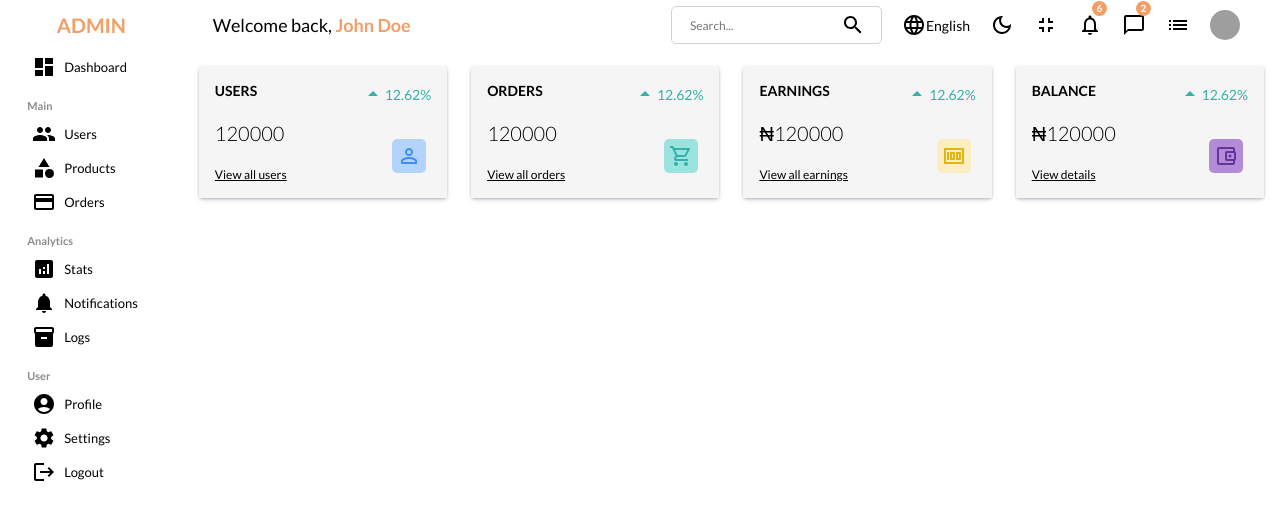
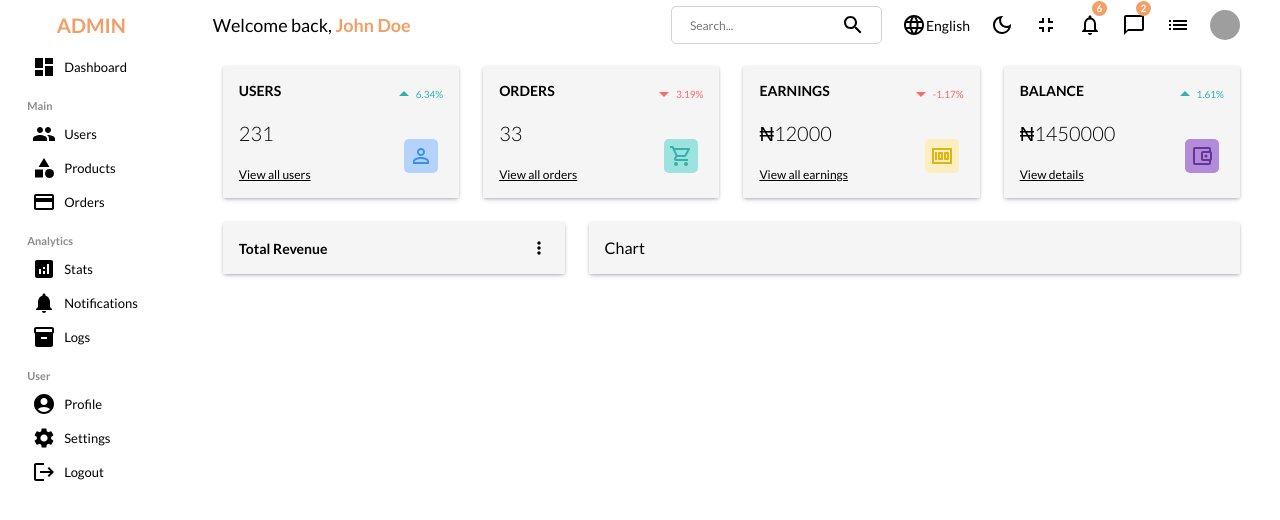
Before and after one commit to ntamiegbe/adminDashboard, a React (Vite) app: page / in a window 1280 px wide. Shown: the top 520 px of the page. Built offline with nearby package versions, Linux system fonts and the light colour scheme; grey boxes are pictures that could not be loaded.

Commit message:
Commit: Creating featured chart component

```diff
--- /dev/null
+++ b/src/components/charts/Chart.jsx
@@ -0,0 +1,12 @@
+import React from 'react'
+import './chart.scss'
+
+const Chart = () => {
+  return (
+    <div className='chart'>
+        Chart
+    </div>
+  )
+}
+
+export default Chart
--- /dev/null
+++ b/src/components/charts/chart.scss
@@ -0,0 +1,7 @@
+.chart {
+    background-color: whitesmoke;
+    box-shadow: rgba(50, 50, 93, 0.25) 0px 2px 5px -1px, rgba(0, 0, 0, 0.3) 0px 1px 3px -1px;
+    border-radius: 1px;
+    flex: 4;
+    padding: 1rem;
+}
--- /dev/null
+++ b/src/components/featured/Featured.jsx
@@ -0,0 +1,21 @@
+import React from 'react'
+import "./featured.scss"
+import { MoreVert } from '@mui/icons-material'
+
+const Featured = () => {
+  return (
+    <div className='featured'>
+      <div className="top">
+        <h1 className="title">Total Revenue</h1>
+        <MoreVert fontSize='small'/>
+      </div>
+      <div className="bottom">
+        <div className="featuredChart">
+
+        </div>
+      </div>
+    </div>
+  )
+}
+
+export default Featured
--- /dev/null
+++ b/src/components/featured/featured.scss
@@ -0,0 +1,18 @@
+.featured {
+    flex: 2;
+    background-color: whitesmoke;
+    box-shadow: rgba(50, 50, 93, 0.25) 0px 2px 5px -1px, rgba(0, 0, 0, 0.3) 0px 1px 3px -1px;
+    border-radius: 1px;
+    padding: 1rem;
+
+    .top {
+        display: flex;
+        justify-content: space-between;
+        align-items: center;
+
+    .title {
+            font-size: 14px;
+            font-weight: 600;
+        }
+    }
+}
--- a/src/components/widget/Widget.jsx
+++ b/src/components/widget/Widget.jsx
@@ -1,6 +1,7 @@
 import React from 'react'
 import './widget.scss'
 import ArrowDropUpIcon from '@mui/icons-material/ArrowDropUp';
+import ArrowDropDownIcon from '@mui/icons-material/ArrowDropDown';
 import PersonOutlineOutlinedIcon from '@mui/icons-material/PersonOutlineOutlined';
 import AccountBalanceWalletOutlinedIcon from '@mui/icons-material/AccountBalanceWalletOutlined';
 import ShoppingCartOutlinedIcon from '@mui/icons-material/ShoppingCartOutlined';
@@ -9,16 +10,17 @@ import MoneyOutlinedIcon from '@mui/icons-material/MoneyOutlined';
 const Widget = ({ type }) => {
     let data
 
-    const amount = 120000
-    const diff = 12.62
-
     switch (type) {
         case "user":
             data = {
                 title: "USERS",
                 isMoney: false,
                 link: "View all users",
-                icon: <div className="icon"><PersonOutlineOutlinedIcon sx={{ color: "#3b8ff3", backgroundColor: "#b3d3fa", padding:"5px", borderRadius: "5px"}}/></div>
+                icon: <div className="icon"><PersonOutlineOutlinedIcon sx={{ color: "#3b8ff3", backgroundColor: "#b3d3fa", padding: "5px", borderRadius: "5px" }} /></div>,
+                amount: 231,
+                diff: <div className="percentage positive">
+                    <ArrowDropUpIcon /> 6.34%
+                </div>
             }
             break;
         case "order":
@@ -26,7 +28,11 @@ const Widget = ({ type }) => {
                 title: "ORDERS",
                 isMoney: false,
                 link: "View all orders",
-                icon: <div className="icon"><ShoppingCartOutlinedIcon sx={{ color: "#34b1aa", backgroundColor: "#9ce2de", padding: "5px", borderRadius: "5px" }} /></div>
+                icon: <div className="icon"><ShoppingCartOutlinedIcon sx={{ color: "#34b1aa", backgroundColor: "#9ce2de", padding: "5px", borderRadius: "5px" }} /></div>,
+                amount: 33,
+                diff: <div className="percentage negative">
+                    <ArrowDropDownIcon /> 3.19%
+                </div>
             }
             break;
         case "earnings":
@@ -34,7 +40,11 @@ const Widget = ({ type }) => {
                 title: "EARNINGS",
                 isMoney: true,
                 link: "View all earnings",
-                icon: <div className="icon"><MoneyOutlinedIcon sx={{ color: "#e0b50f", backgroundColor: "#fbefc1", padding: "5px", borderRadius: "5px" }} /></div>
+                icon: <div className="icon"><MoneyOutlinedIcon sx={{ color: "#e0b50f", backgroundColor: "#fbefc1", padding: "5px", borderRadius: "5px" }} /></div>,
+                amount: 12000,
+                diff: <div className="percentage negative">
+                    <ArrowDropDownIcon /> -1.17%
+                </div>
             }
             break;
         case "balance":
@@ -42,7 +52,11 @@ const Widget = ({ type }) => {
                 title: "BALANCE",
                 isMoney: true,
                 link: "View details",
-                icon: <div className="icon"><AccountBalanceWalletOutlinedIcon sx={{ color: "#663399", backgroundColor: "#b28cd9", padding: "5px", borderRadius: "5px" }} /></div>
+                icon: <div className="icon"><AccountBalanceWalletOutlinedIcon sx={{ color: "#663399", backgroundColor: "#b28cd9", padding: "5px", borderRadius: "5px" }} /></div>,
+                amount: 1450000,
+                diff: <div className="percentage positive">
+                    <ArrowDropUpIcon /> 1.61%
+                </div>
             }
             break;
         default:
@@ -52,13 +66,11 @@ const Widget = ({ type }) => {
         <div className='widget'>
             <div className="left">
                 <span className="title">{data.title}</span>
-                <span className="counter">{data.isMoney && "₦"}{amount}</span>
+                <span className="counter">{data.isMoney && "₦"}{data.amount}</span>
                 <span className="link">{data.link}</span>
             </div>
             <div className="right">
-                <div className="percentage positive">
-                    <ArrowDropUpIcon /> {diff}%
-                </div>
+                {data.diff}
                 {data.icon}
             </div>
         </div>
--- a/src/components/widget/widget.scss
+++ b/src/components/widget/widget.scss
@@ -33,14 +33,14 @@
         .percentage {
             display: flex;
             align-items: center;
-            font-size: 14px;
+            font-size: 10px;
 
             &.positive {
                 color: #34b1aa;
             }
 
             &.negative {
-                color: red;
+                color: #ff6868;
             }
         }
 
--- a/src/pages/home/Home.jsx
+++ b/src/pages/home/Home.jsx
@@ -3,6 +3,8 @@ import "./home.scss"
 import Sidebar from '../../components/sidebar/Sidebar'
 import Navbar from '../../components/navbar/Navbar'
 import Widget from '../../components/widget/Widget'
+import Chart from '../../components/charts/Chart'
+import Featured from '../../components/featured/Featured'
 
 const Home = () => {
   return (
@@ -16,6 +18,10 @@ const Home = () => {
           <Widget type="earnings" />
           <Widget type="balance" />
         </div>
+        <div className="charts">
+          <Featured />
+          <Chart />
+        </div>
       </div>
     </div>
   )
--- a/src/pages/home/home.scss
+++ b/src/pages/home/home.scss
@@ -4,10 +4,14 @@
     .homeContainer {
         flex: 6;
 
-        .widgets {
+        .widgets, .charts {
             display: flex;
-            padding: 1rem;
+            padding: 1rem 2.5rem;
             gap: 1.5rem;
+        }
+
+        .charts {
+            padding-top: .5rem;
         }
     }
 }
```
